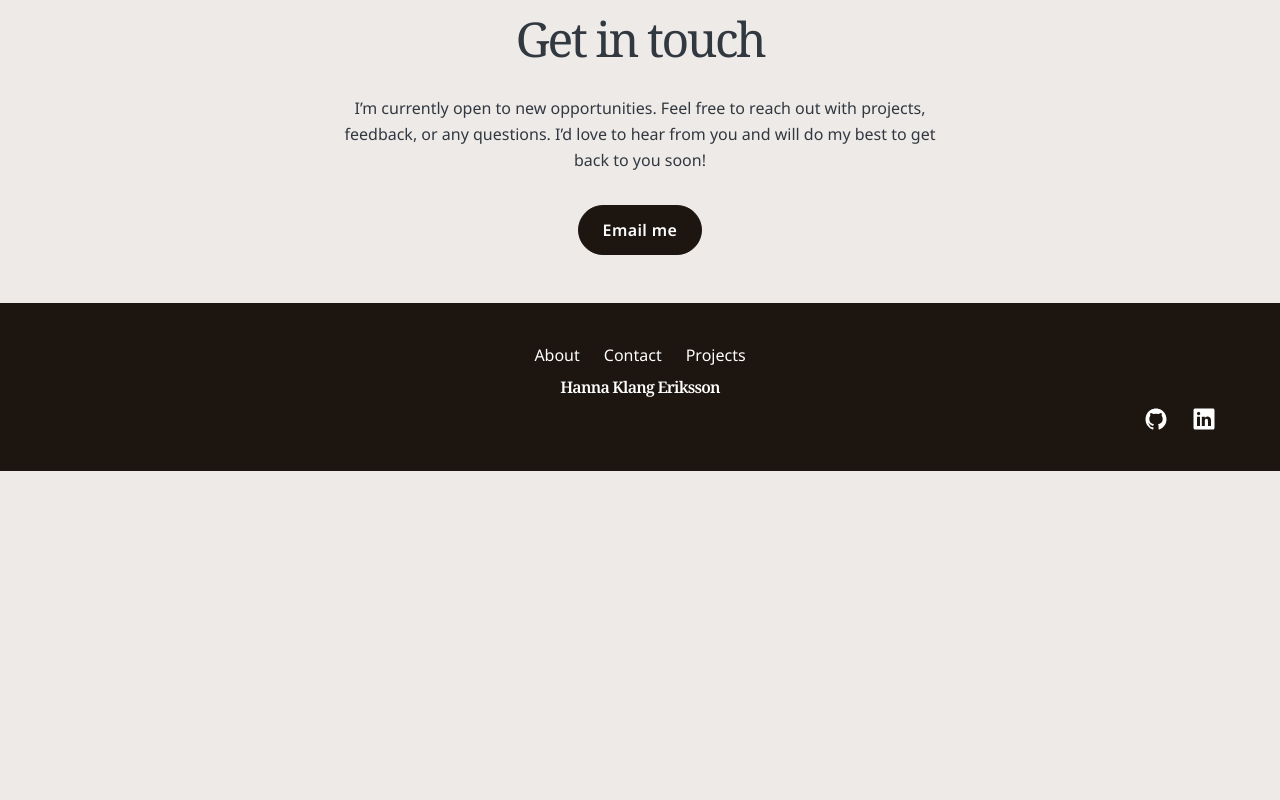
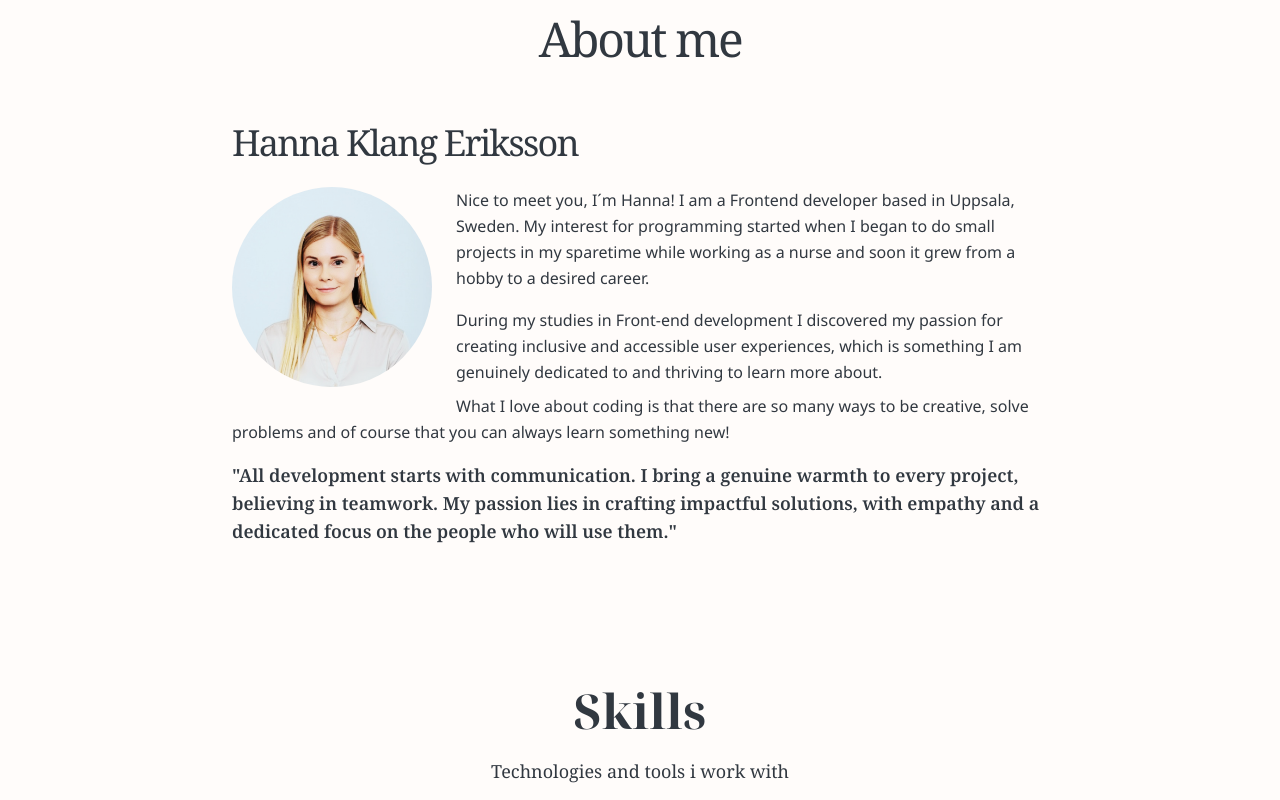
Before and after one commit to Hannahelenas/hanna-portfolio-next-v1, a Next.js app: page / in a window 1280 px wide. Shown: the part 1620-2420 px from the top of the page. Before the commit the page ends 2091 px from the top, so only its background shows below. Built offline with nearby package versions, Linux system fonts and the light colour scheme.

Commit message:
Add about and skills sections in page.tsx.

```diff
--- a/app/page.tsx
+++ b/app/page.tsx
@@ -1,6 +1,8 @@
+import AboutSection from "./components/AboutSection";
 import ContactSection from "./components/ContactSection";
 import HeroSection from "./components/HeroSection";
 import ProjectsSection from "./components/ProjectsSection";
+import SkillsSection from "./components/SkillsSection";
 
 export default function Home() {
   return (
@@ -10,11 +12,9 @@ export default function Home() {
     >
       <HeroSection />
       <ProjectsSection />
+      <AboutSection />
+      <SkillsSection />
       <ContactSection />
-      {/*  <section id="about" className="py-10">
-        <h2 className="font-serif-custom text-5xl">About</h2>
-      </section>
-      */}
     </main>
   );
 }
```
